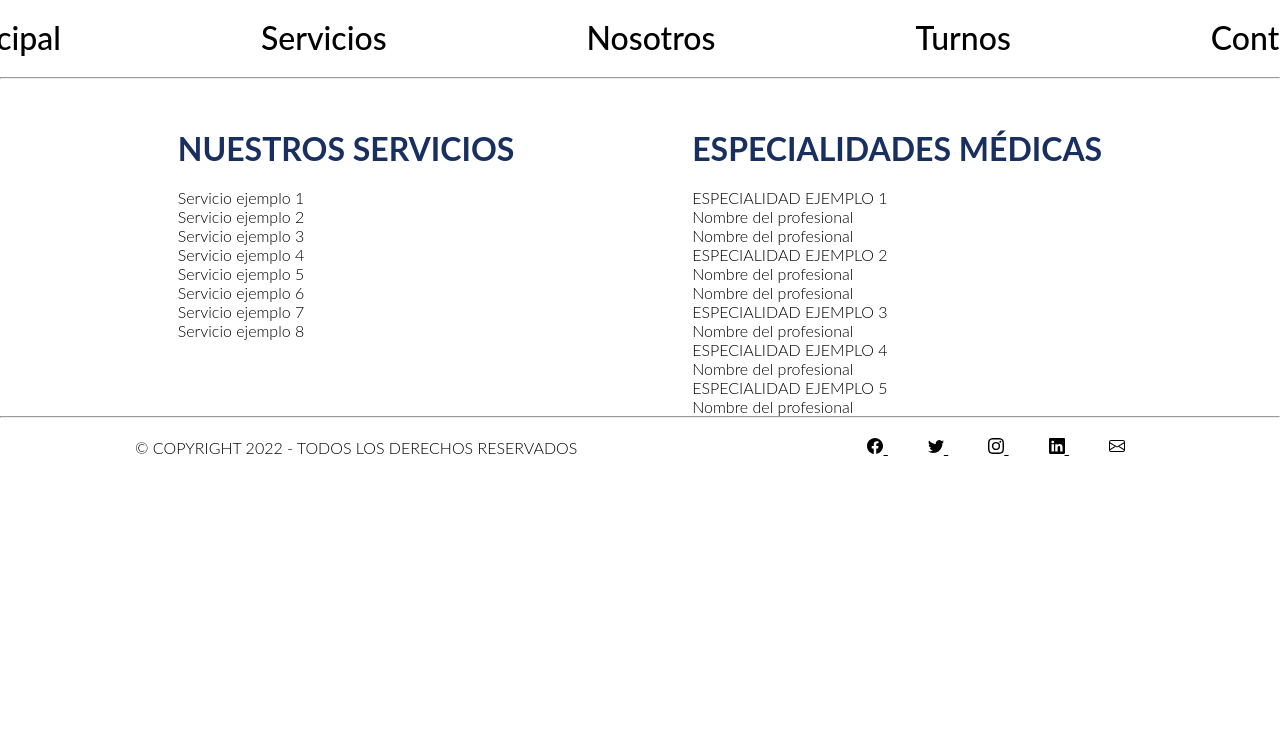
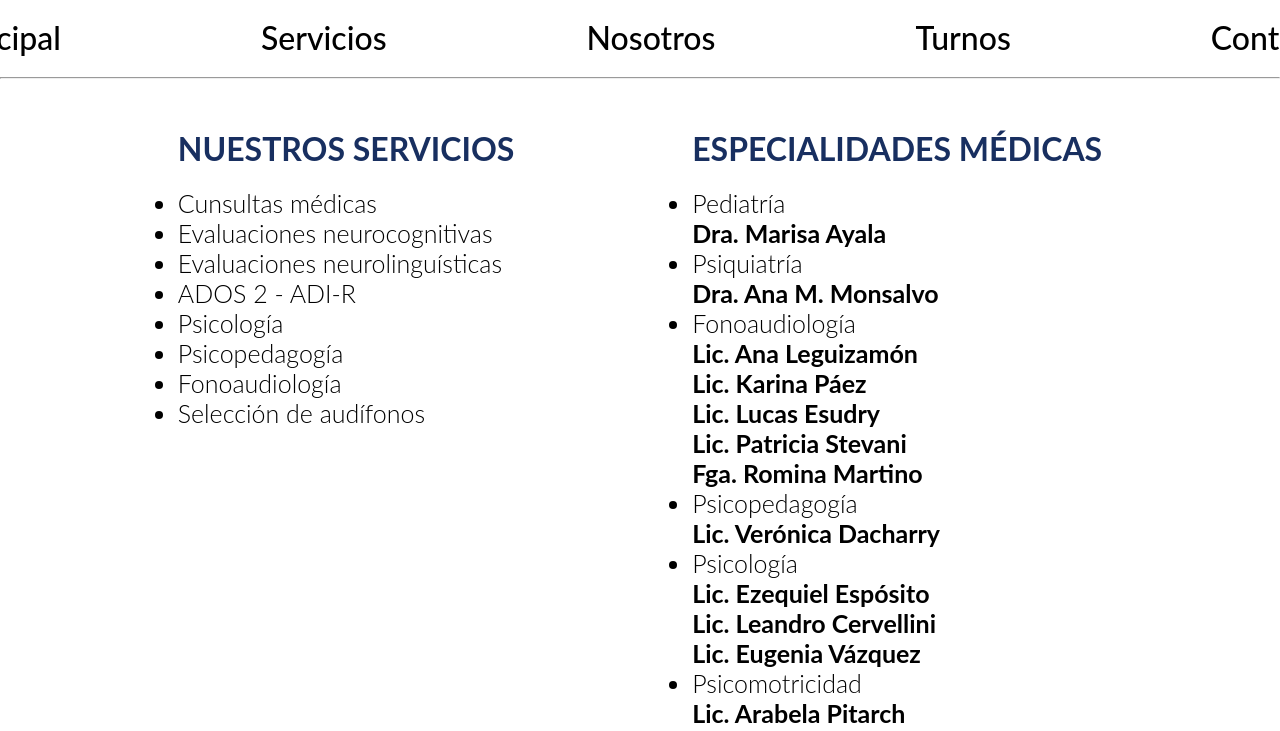
Before and after one commit to lisandroureta/Eitac-centro-medico, a website: page pages/servicios.html in a window 1280 px wide. Shown: the part 202-933 px from the top of the page. Before the commit the page ends 800 px from the top, so only its background shows below. Drawn offline with Linux system fonts and the light colour scheme.

Commit message:
ceo y corrigiendo contenido de relleno

```diff
--- a/pages/servicios.html
+++ b/pages/servicios.html
@@ -6,13 +6,11 @@
     <meta name="viewport" content="width=device-width, initial-scale=1.0">
     <link href="https://fonts.googleapis.com/css?family=Quicksand:300,500" rel="stylesheet">
     <link rel="stylesheet" href="../css/style.css">
-    <title>EITAC - Centro Médico</title>
+    <title>Servicios | EITAC</title>
 </head>
 <body>
     <header>
         <section class="sectionBanner">
-            <!-- banner con imagen de perrito que cambia al actualizar-->
-            <!-- <img class="banner" src="./assets/tobias-keller-73F4pKoUkM0-unsplash.jpg" alt=""> -->
             <a class="logo" href="../index.html">EITAC</a>
             <p class="centroMedico">CENTRO MÉDICO</p>
         </section>
@@ -32,40 +30,48 @@
         <section class="servicios">
             <h1>NUESTROS SERVICIOS</h1>
             <ul class="navServicios">
-                <li>Servicio ejemplo 1</li>
-                <li>Servicio ejemplo 2</li>
-                <li>Servicio ejemplo 3</li>
-                <li>Servicio ejemplo 4</li>
-                <li>Servicio ejemplo 5</li>
-                <li>Servicio ejemplo 6</li>
-                <li>Servicio ejemplo 7</li>
-                <li>Servicio ejemplo 8</li>
+                <li>Cunsultas médicas</li>
+                <li>Evaluaciones neurocognitivas</li>
+                <li>Evaluaciones neurolinguísticas</li>
+                <li>ADOS 2 - ADI-R</li>
+                <li>Psicología</li>
+                <li>Psicopedagogía</li>
+                <li>Fonoaudiología</li>
+                <li>Selección de audífonos</li>
             </ul>
         </section>
         <section class="especialidades">
             <h1>ESPECIALIDADES MÉDICAS</h1>
             <ul class="navEspecialidades">
-                <li>ESPECIALIDAD EJEMPLO 1</li>
+                <li>Pediatría</li>
                     <ul>
-                        <li>Nombre del profesional</li>
-                        <li>Nombre del profesional</li>
+                        <li class="persona">Dra. Marisa Ayala</li>
                     </ul>
-                <li>ESPECIALIDAD EJEMPLO 2</li>
+                <li>Psiquiatría</li>
                     <ul>
-                        <li>Nombre del profesional</li>
-                        <li>Nombre del profesional</li>
+                        <li class="persona">Dra. Ana M. Monsalvo</li>
                     </ul>
-                <li>ESPECIALIDAD EJEMPLO 3</li>
+                <li>Fonoaudiología</li>
                     <ul>
-                        <li>Nombre del profesional</li>
+                        <li class="persona">Lic. Ana Leguizamón</li>
+                        <li class="persona">Lic. Karina Páez</li>
+                        <li class="persona">Lic. Lucas Esudry</li>
+                        <li class="persona">Lic. Patricia Stevani</li>
+                        <li class="persona">Fga. Romina Martino</li>
                     </ul>
-                <li>ESPECIALIDAD EJEMPLO 4</li>
+                <li>Psicopedagogía</li>
                     <ul>
-                        <li>Nombre del profesional</li>
+                        <li class="persona">Lic. Verónica Dacharry</li>
                     </ul>
-                <li>ESPECIALIDAD EJEMPLO 5</li>
+                <li>Psicología</li>
                     <ul>
-                        <li>Nombre del profesional</li>
+                        <li class="persona">Lic. Ezequiel Espósito</li>
+                        <li class="persona">Lic. Leandro Cervellini</li>
+                        <li class="persona">Lic. Eugenia Vázquez</li>
+                    </ul>
+                <li>Psicomotricidad</li>
+                    <ul>
+                        <li class="persona">Lic. Arabela Pitarch</li>
                     </ul>
             </ul>
         </section>
--- a/scss/layout/_main-index.scss
+++ b/scss/layout/_main-index.scss
@@ -1,7 +1,7 @@
-.claseCarrusel {
+.fotoInterior {
     display: flex;
     justify-content: center;
-    .carrusel {
+    img {
         width: 70%;
     }
 }
@@ -30,7 +30,7 @@ h2, h3 {
     justify-content: center;
     img {
         width: 15%;
-        height: 200px;
+
         border-radius: 10px;
         margin: 1%;
     }
--- a/scss/layout/_main-servicios.scss
+++ b/scss/layout/_main-servicios.scss
@@ -1,7 +1,23 @@
 .containerServicios {
     display: flex;
     justify-content: space-evenly;
-    li {
-        list-style: none;
+    padding-bottom: 2%;
+
+    .servicios{
+        .navServicios{
+            font-size: 25px;
+        }
     }
+
+    .especialidades{
+        .navEspecialidades{
+            font-size: 25px;
+
+        }
+    }
+
 }
+.persona{
+    list-style: none;
+    font-weight: bold;
+}
```
Also changed, not shown: index.html (+8 -11 lines), pages/contacto.html (+1 -12 lines), pages/nosotros.html (+12 -14 lines), pages/turnos.html (+1 -18 lines), assets/WhatsApp-Image-2022-11-06-at-11.11.51-AM-(1).jpeg (added), assets/obras sociales/Logo_OSDE_editado.png (added), assets/obras sociales/SanCorSalud_logo_editado.png (added), assets/obras sociales/medicus_logo_editado.png (added), assets/obras sociales/medife-logo_editado.png (added), assets/obras sociales/swiss_medical_logo_editado.png (added), css/style.css, 1 other file.
